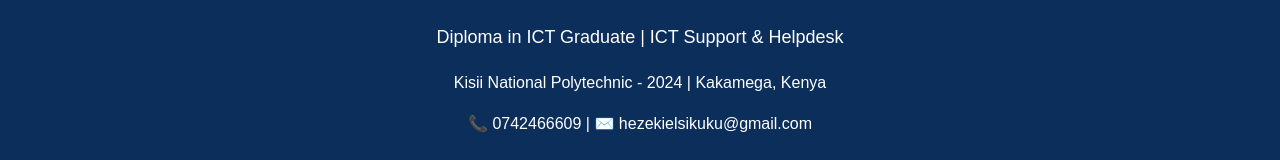
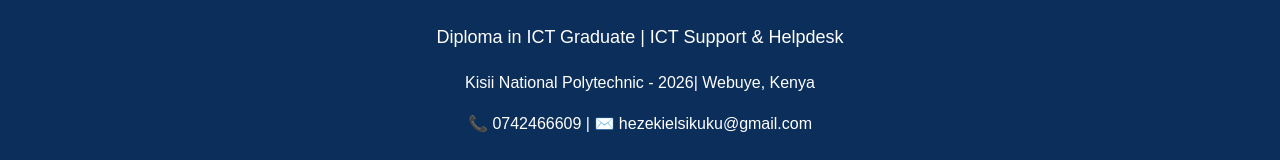
Before and after one commit to hezekielsikuku-prog/Hezekielsikuku.github.io, a plain HTML site: page index.html in a window 1280 px wide. Shown: the part 121-281 px from the top of the page. Drawn offline with Linux system fonts and the light colour scheme.

Commit message:
Update index.html

```diff
--- a/index.html
+++ b/index.html
@@ -17,7 +17,7 @@
 <div class="header">
 <h1>Hezekiel Sikuku Kakai</h1>
 <p style="font-size:18px">Diploma in ICT Graduate | ICT Support & Helpdesk</p>
-<p>Kisii National Polytechnic - 2024 | Kakamega, Kenya</p>
+<p>Kisii National Polytechnic - 2026| Webuye, Kenya</p>
 <p>📞 0742466609 | ✉️ hezekielsikuku@gmail.com</p>
 </div>
 
```
